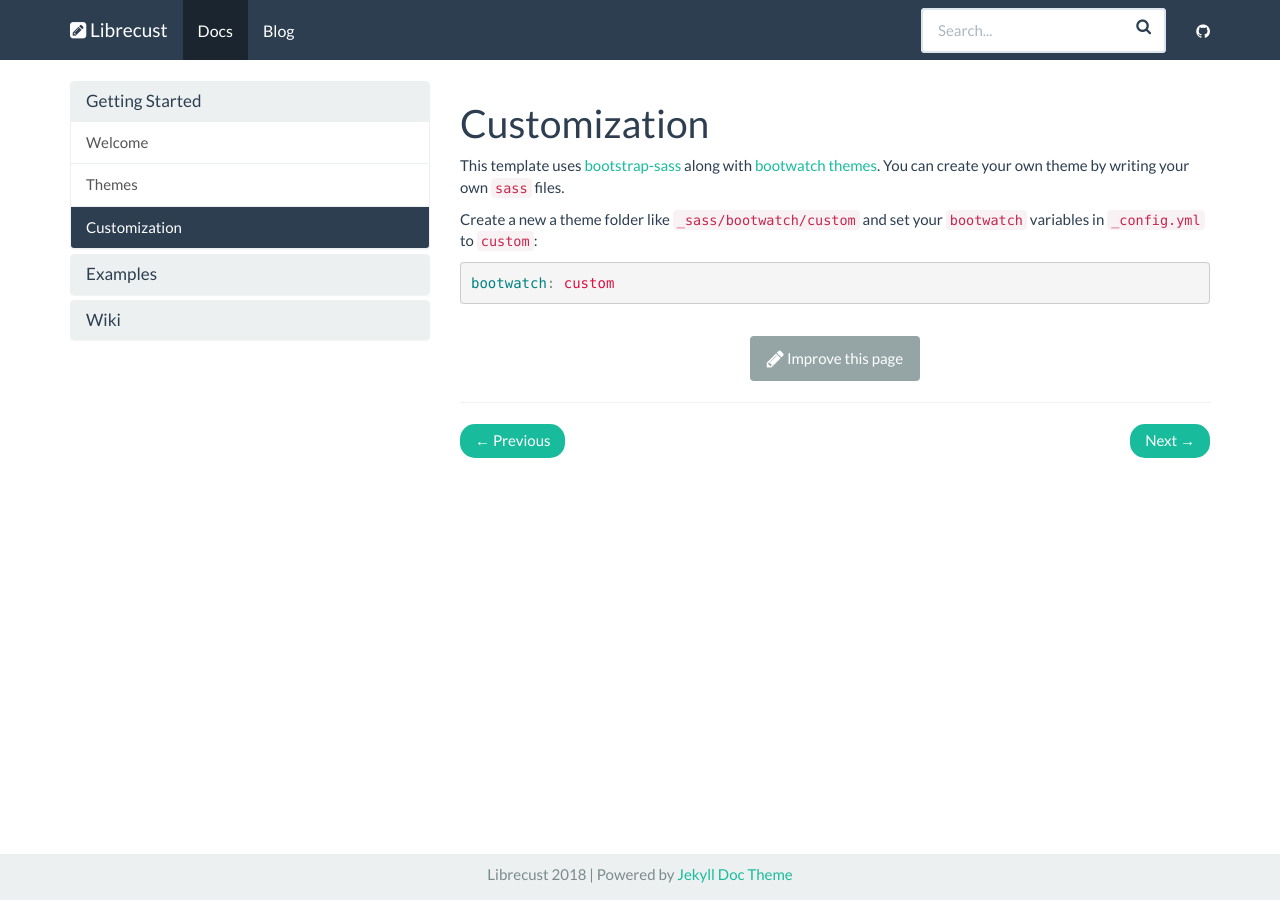
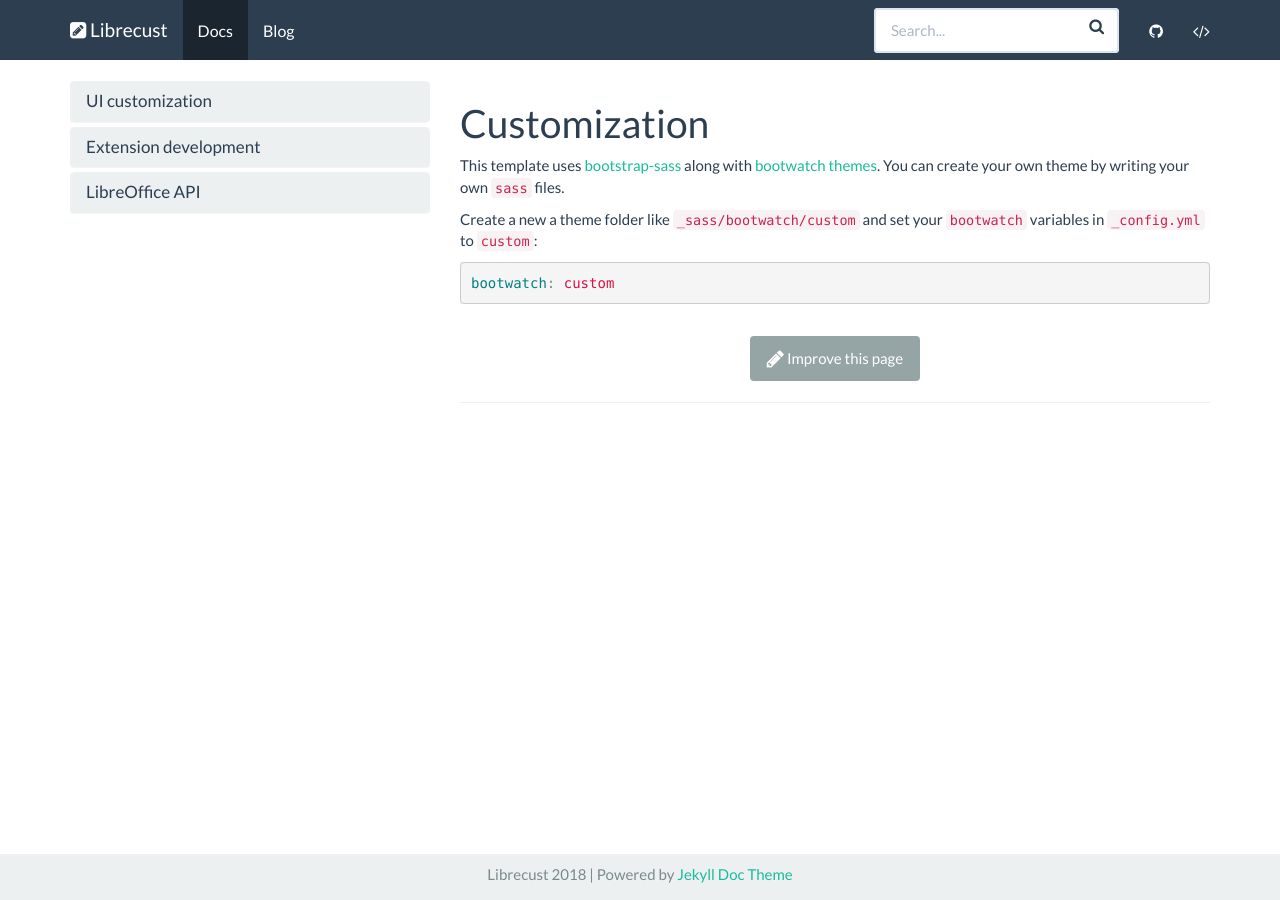
Before and after one commit to eellak/gsoc2018-librecust, a Jekyll site: the page built from docs/_docs/customization.md, in a window 1280 px wide. Built offline with Jekyll 4.4.1, drawn with Linux system fonts in a browser that asks for light colours; nearby versions of some CDN libraries.

Commit message:
Fixes in jekyll

```diff
--- a/docs/_data/docs.yml
+++ b/docs/_data/docs.yml
@@ -1,24 +1,18 @@
-- title: Getting Started
+- title: UI customization
   docs:
-  - home
-  - themes
-  - customization
+  - Configuration-extension
+  - Icon-set-configuration
+  - Menubar-customization
+  - Toolbar-customization
 
-- title: Examples
-  docs:
-  - cheatsheet
-  - font-awesome
-  - bootstrap
-
-- title: Wiki
+- title: Extension development
   docs:
   - Coding-workflow
-  - Configuration-extension
+  - Page-Numbering-Addon
   - Debugging
+  - Localization
+
+- title: LibreOffice API
+  docs:
+  - Managing-text-data
   - Event-listeners
-  - Icon-set-configuration
-  - Localization
-  - Managing-text-data
-  - Menubar-customization
-  - Page-Numbering-Addon
-  - Toolbar-customization
--- a/docs/_includes/topnav.html
+++ b/docs/_includes/topnav.html
@@ -25,6 +25,7 @@
                 </form>
                 <ul class="nav navbar-nav">
                     <li><a href="{{ site.git_address }}"><i class="fa fa-github" aria-hidden="true"></i></a></li>
+                    <li><a href="https://summerofcode.withgoogle.com/projects/#4662611367428096"><i class="fa fa-code" aria-hidden="true"></i></a></li>
                 </ul>
             </div>
         </div>
--- a/docs/index.html
+++ b/docs/index.html
@@ -15,7 +15,7 @@ layout: default
 
     <div class="row">
         <div class="col-md-6">
-            <h2 class="header-light regular-pad">What is Librecust</h2>
+            <h2 class="header-light regular-pad">What is Librecust?</h2>
             <blockquote>
               <p>Librecust is a project developed in the context of GSOC 2018, introduced by <a href="https://ellak.gr/">GFOSS</a>. Through interface customizations and development of extensions (toolbars, addons, wizards...),
               	it aims to introduce open source tools, and especially LibreOffice in Greek legal employee's workflow. Office software and especially text editors are the main tool used by such services
```
